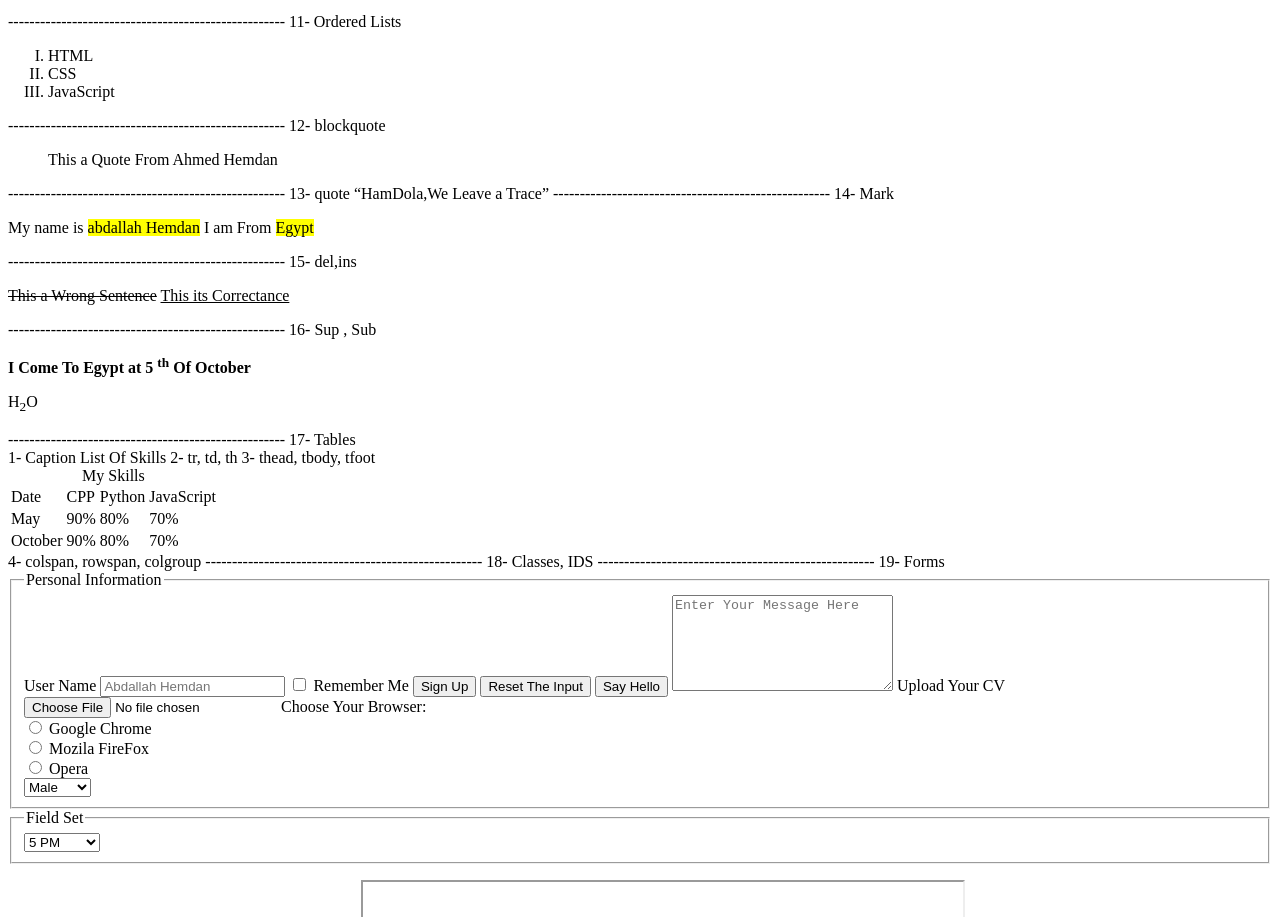
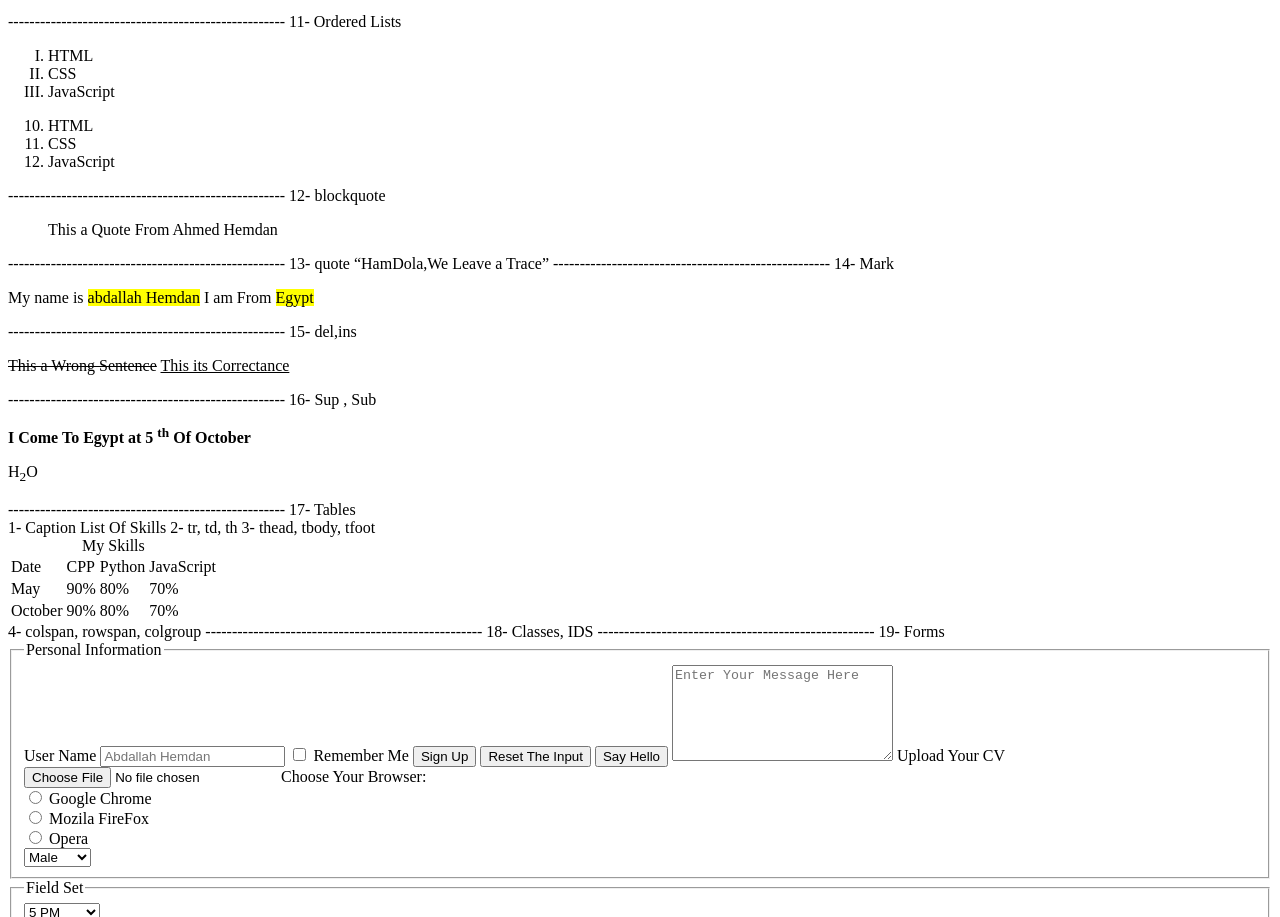
Before and after one commit to AbdallahHemdan/Courses-Notes, a plain HTML site: page HTML Course/Wrap Up.html in a window 1280 px wide. Shown: the part 870-1787 px from the top of the page. Drawn offline with Linux system fonts and the light colour scheme; grey boxes are pictures that could not be loaded.

Commit message:
Update Wrap Up.html

```diff
--- a/HTML Course/Wrap Up.html
+++ b/HTML Course/Wrap Up.html
@@ -102,6 +102,17 @@ This is Wrap-Up For What I Learned In Html
 		<li>CSS</li>
 		<li>JavaScript</li>
 	</ol>
+
+	<ol start="10">                       <!-- 10. HTML -->
+		<li>HTML</li>                 <!-- 11. CSS  -->
+		<li>CSS</li>                  <!-- 12. JS   -->
+		<li>JavaScript</li>
+	</ol>
+
+
+
+
+
 ----------------------------------------------------
 12- blockquote
 
```
